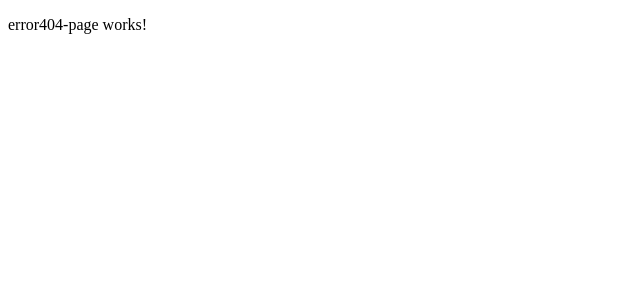
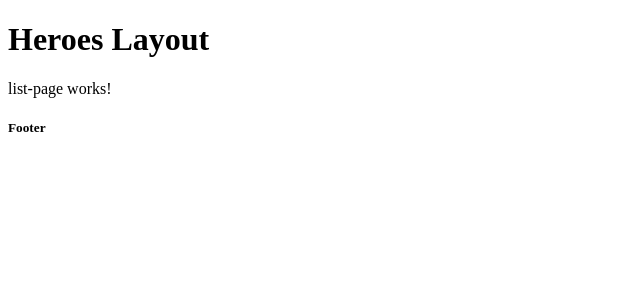
Before and after one commit to rafabotia/angular-heroesApp, an Angular app: page /heroes/list in a window 1280 px wide. Before the commit this address led to /404. Shown: the top 300 px of the page, without its empty margins (0-640 px from the left). Built offline with nearby package versions, Linux system fonts and the light colour scheme.

Commit message:
Paths de las rutas faltantes

```diff
--- a/src/app/auth/pages/layout-page/layout-page.component.html
+++ b/src/app/auth/pages/layout-page/layout-page.component.html
@@ -1 +1,5 @@
-<p>layout-page works!</p>
+<h1>Auth Layout</h1>
+
+<router-outlet></router-outlet>
+
+<h5>Footer</h5>
--- a/src/app/heroes/pages/layout-page/layout-page.component.html
+++ b/src/app/heroes/pages/layout-page/layout-page.component.html
@@ -1 +1,5 @@
-<p>layout-page works!</p>
+<h1>Heroes Layout</h1>
+
+<router-outlet></router-outlet>
+
+<h5>Footer</h5>
```
Also changed, not shown: src/app/auth/auth-routing.module.ts (+8 -1 lines), src/app/heroes/heroes-routing.module.ts (+8 -0 lines).
